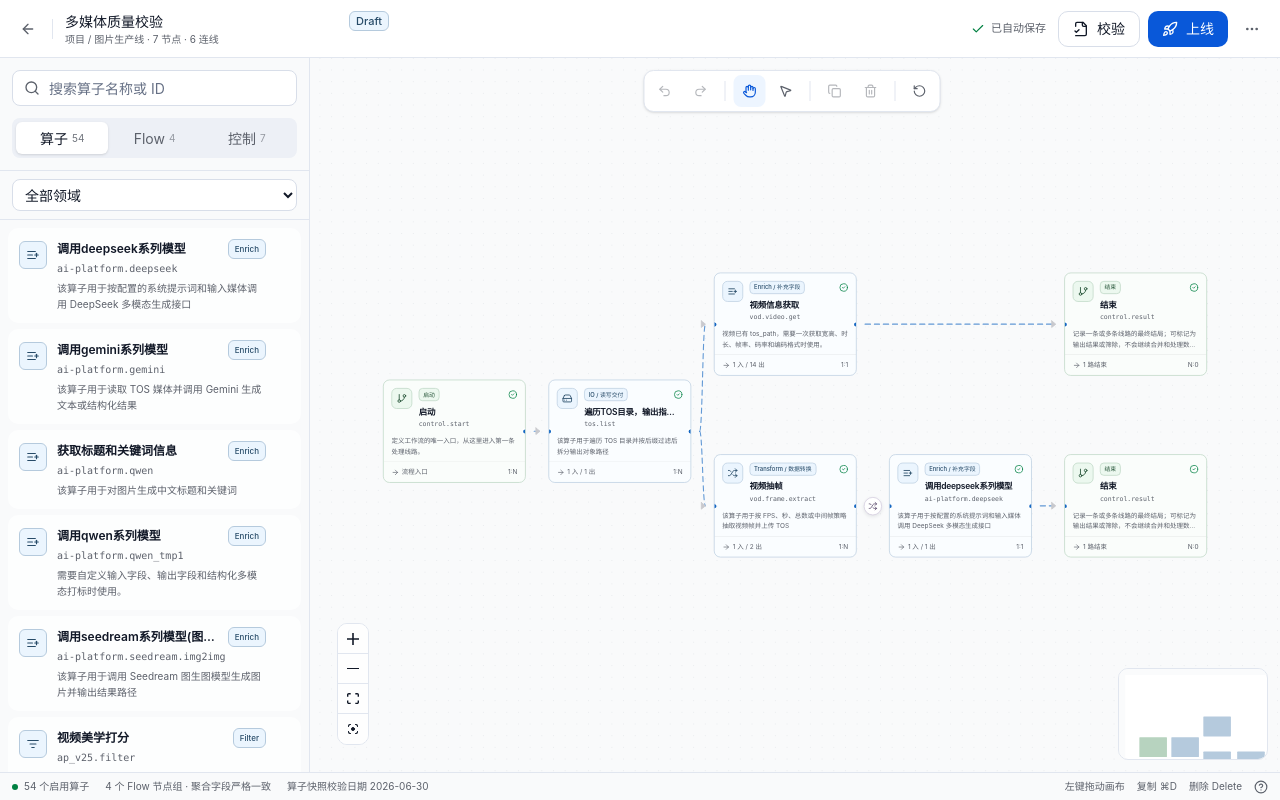
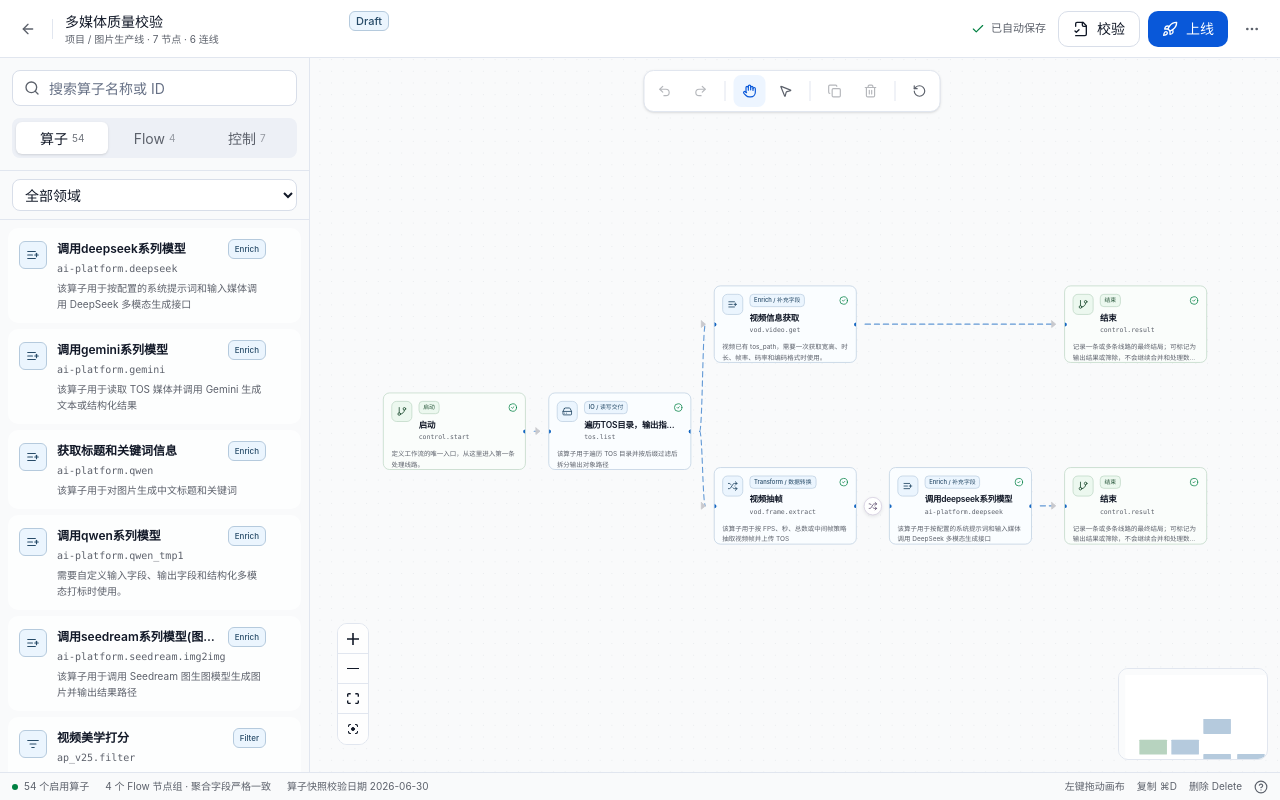
Before and after one commit to Isaac-some/Openhandle, a Next.js app: page / in a window 1280 px wide. Built offline with nearby package versions, Linux system fonts and the light colour scheme.

Commit message:
Simplify workflow node cards

```diff
--- a/components/workflow/workflow-node.tsx
+++ b/components/workflow/workflow-node.tsx
@@ -2,7 +2,7 @@
 
 import { useState } from "react";
 import { Handle, Position, type NodeProps } from "@xyflow/react";
-import { AlertCircle, ArrowRight, CheckCircle2, Clock3, GitBranch, ListFilter, LoaderCircle, Plus, Split } from "lucide-react";
+import { AlertCircle, CheckCircle2, Clock3, GitBranch, ListFilter, LoaderCircle, Plus, Split } from "lucide-react";
 import { Badge } from "@/components/ui/badge";
 import { cn } from "@/app/lib/utils";
 import { getOperator, getOperatorCategory, getOperatorRoutes, type BuilderNode } from "@/app/lib/workflow";
@@ -59,10 +59,11 @@ export function WorkflowNode({ id, data, selected }: NodeProps<BuilderNode>) {
         </div>
       </div>
       <p className="line-clamp-2 min-h-8 px-3 text-[10px] leading-4 text-[var(--muted-foreground)]">{operator?.description}</p>
-      <div className="mt-2 flex items-center justify-between border-t border-black/[0.06] px-3 py-2 text-[10px] text-[var(--muted-foreground)]">
-        <span className="inline-flex items-center gap-1"><ArrowRight className="h-3 w-3" />{data.operatorId === "control.start" ? "流程入口" : data.kind === "result" ? `${data.incomingCount || 0} 路结束` : `${operator?.inputs.length || 0} 入 / ${routes.length || operator?.outputs.length || 0} 出`}</span>
-        {runState === "idle" ? <span>{operator?.publishedVersion || operator?.cardinality || "1:1"}</span> : <span className={cn("inline-flex max-w-[120px] items-center gap-1 font-medium", runTone)}>{runState === "running" ? <LoaderCircle className="h-3 w-3 animate-spin motion-reduce:animate-none" /> : runState === "pending" ? <Clock3 className="h-3 w-3" /> : runState === "succeeded" ? <CheckCircle2 className="h-3 w-3" /> : <AlertCircle className="h-3 w-3" />}<span className="truncate">{data.runDetail || (runState === "running" ? "处理中" : runState === "pending" ? "等待回传" : runState === "succeeded" ? "已完成" : "失败")}</span></span>}
-      </div>
+      {runState !== "idle" && (
+        <div className={cn("mt-2 flex items-center justify-end border-t border-black/[0.06] px-3 py-2 text-[10px]", runTone)}>
+          <span className="inline-flex max-w-[120px] items-center gap-1 font-medium">{runState === "running" ? <LoaderCircle className="h-3 w-3 animate-spin motion-reduce:animate-none" /> : runState === "pending" ? <Clock3 className="h-3 w-3" /> : runState === "succeeded" ? <CheckCircle2 className="h-3 w-3" /> : <AlertCircle className="h-3 w-3" />}<span className="truncate">{data.runDetail || (runState === "running" ? "处理中" : runState === "pending" ? "等待回传" : runState === "succeeded" ? "已完成" : "失败")}</span></span>
+        </div>
+      )}
       {routes.length > 0 ? (
         <div className="border-t border-black/[0.06] bg-white/55 py-1">
           {routes.map((route) => {
```
Also changed, not shown: 1 other file (tests, documents, lock files or other folders).
